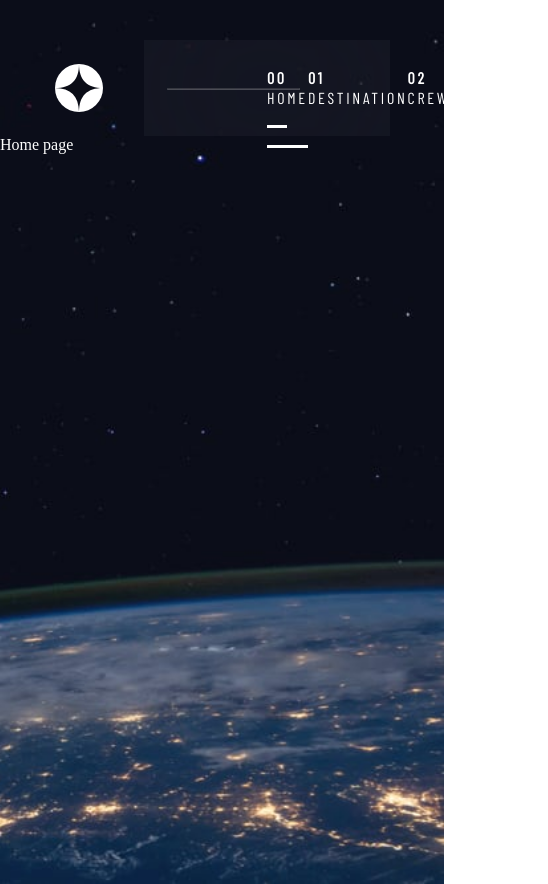
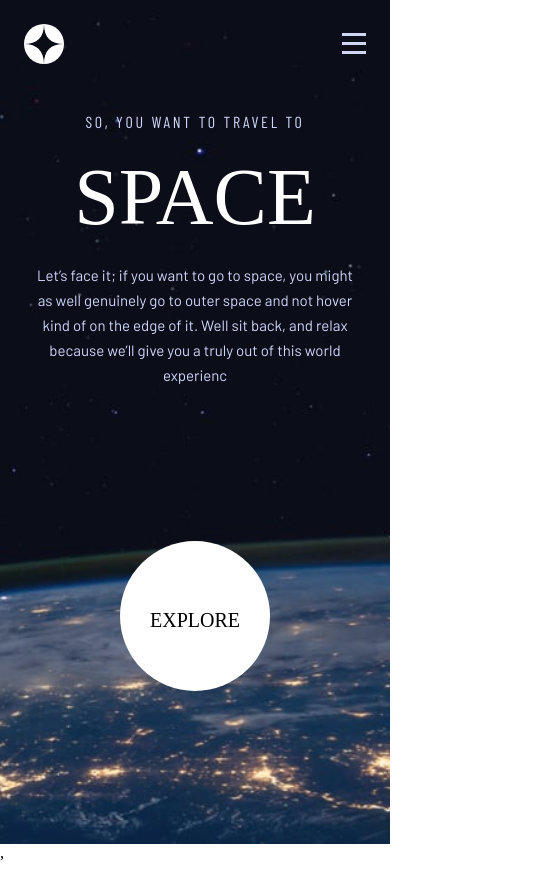
Before and after one commit to Gie-sta/projects-learning, a React app in the folder space-tourism-website/: page / in a window 390 px wide. Shown: the whole page, 548 px wide, since content can reach past the window. After the commit the page ends 862 px from the top, so only its background shows below. Built offline with nearby package versions, Linux system fonts and the light colour scheme; a web font is replaced by a local one.

Commit message:
nav and home

```diff
--- a/space-tourism-website/package.json
+++ b/space-tourism-website/package.json
@@ -8,9 +8,13 @@
     "@testing-library/user-event": "^12.8.3",
     "react": "^17.0.2",
     "react-dom": "^17.0.2",
+    "react-icons": "^4.3.1",
+    "react-redux": "^7.2.6",
     "react-router": "^6.0.1",
     "react-router-dom": "^6.0.1",
     "react-scripts": "4.0.3",
+    "redux": "^4.1.2",
+    "redux-thunk": "^2.4.0",
     "sass": "^1.43.4",
     "web-vitals": "^1.1.2"
   },
--- a/space-tourism-website/src/components/App.js
+++ b/space-tourism-website/src/components/App.js
@@ -1,25 +1,77 @@
 import React from 'react'
 import { BrowserRouter, Route, Routes } from 'react-router-dom';
 import Navbar from './Navbar';
+import MobileMenu from './MobileMenu';
 import HomePage from './pages/HomePage';
 import CrewPage from './pages/CrewPage';
 import DestinationPage from './pages/DestinationPage';
 import TechnologyPage from './pages/TechnologyPage';
 // import history from '../history';
+import { useDispatch, useSelector } from "react-redux";
 
 import './App.scss';
 
 const App = () => {
+
+
+
+  // .body-backround {
+  //   background: url(../assets/home/background-home-desktop.jpg) no-repeat center center/ cover;
+  //   height: 100vh;
+  //   color:#ffffff;
+  // }
+
+  // //mobile
+  // @media only screen and (max-width:480px) {
+  //   .body-backround {
+  //     background: url(../assets/home/background-home-mobile.jpg) no-repeat center center/ cover;
+  //     // height: 100vh;
+  //   }
+  // }
+
+  // //tablet
+  // @media only screen and (min-width:481.1px) and (max-width: 1024px) {
+  //   .body-backround {
+  //     background: url(../assets/home/background-home-tablet.jpg) no-repeat center center/ cover;
+  //     // height: 100vh;
+  //   }
+  // }
+
+
+
+  const bacgroundImg = useSelector((state) => state.backgroundReducer.background);
+  console.log(bacgroundImg);
+  // const defineBackgroundStyle = (backgroundImg) => {
+  //   console.log(bacgroundImg);
+  //   if (backgroundImg === "destination") {
+  //     console.log(`bacground is ${ bacgroundImg }`)
+  //     // return `background: url(../assets/destination/background-destination-desktop.jpg) no-repeat center center/ cover`
+  //   } else {
+  //     if (backgroundImg === undefined) {
+  //       // return `url(../assets/destination/background-home-desktop.jpg) no-repeat center center/ cover`
+  //       console.log(`bacground is  ${ bacgroundImg }`)
+
+  //     }
+  //   }
+  // }
+
+
   return (
+    // style={{ background: url(../ assets / destination / background - home - desktop.jpg) }}
+
+
     <BrowserRouter>
+      <div className='body-backround'>
         {/* <Router history={history}> */}
         <Navbar />
+        <MobileMenu />
         <Routes>
           <Route path='/' element={<HomePage />} />
           <Route path='/destination' element={<DestinationPage />} />
           <Route path='/crew' element={<CrewPage />} />
           <Route path='/technology' element={<TechnologyPage />} />
         </Routes>
+      </div >
     </BrowserRouter>
   )
 }
--- a/space-tourism-website/src/components/App.scss
+++ b/space-tourism-website/src/components/App.scss
@@ -14,21 +14,24 @@ a {
   color: #ffffff;
 }
 
-body {
-  background: url(../assets/home/background-home-desktop.jpg) no-repeat center center/ cover;
-  height: 100vh;
-  color:#ffffff;
-}
+// .body-backround {
+//   background: url(../assets/home/background-home-desktop.jpg) no-repeat center center/ cover;
+//   height: 100vh;
+//   color:#ffffff;
+// }
 
-@media only screen and (max-width:480px) {
-  body {
-    background: url(../assets/home/background-home-mobile.jpg) no-repeat center center/ cover;
-    // height: 100vh;
-  }
-}
-@media only screen and (min-width:481.1px) and (max-width: 768px) {
-  body {
-    background: url(../assets/home/background-home-tablet.jpg) no-repeat center center/ cover;
-    // height: 100vh;
-  }
-}
+// //mobile
+// @media only screen and (max-width:480px) {
+//   .body-backround {
+//     // background: url(../assets/home/background-home-mobile.jpg) no-repeat center center/ cover;
+//     // height: 100vh;
+//   }
+// }
+
+// //tablet
+// @media only screen and (min-width:481.1px) and (max-width: 1024px) {
+//   .body-backround {
+//     // background: url(../assets/home/background-home-tablet.jpg) no-repeat center center/ cover;
+//     // height: 100vh;
+//   }
+// }
--- /dev/null
+++ b/space-tourism-website/src/components/MobileMenu.js
@@ -0,0 +1,42 @@
+import React from 'react';
+import { Link } from "react-router-dom";
+import { useSelector, useDispatch } from "react-redux";
+
+import { hideMobileMenu } from "../store/actions/index";
+import close from '../assets/shared/icon-close.svg';
+import './MobileMenu.scss'
+
+const MobileMenu = () => {
+  const mobileMenu = useSelector((state) => state.mobileMenu)
+  console.log(mobileMenu);
+  const dispatch = useDispatch();
+  const handleClick = () => {
+    dispatch(hideMobileMenu())
+  }
+  return (
+    <div className='mobile'>
+      <div className='mobile-container' id={mobileMenu ? 'show-mobile-menu' : 'hide-mobile-menu'}>
+        <div className="cancel-mobile-menu">
+          <img src={close} alt="" onClick={() => handleClick()} className='cancel-sign' />
+        </div>
+        <ul className="mobile-menu-items">
+          <li className='mobile-menu-item'>
+            <Link className='mobile-menu-link' to='/' onClick={() => handleClick()}><span>00 </span>Home</Link>
+          </li>
+          <li className='mobile-menu-item'>
+            <Link className='mobile-menu-link' to='/destination' onClick={() => handleClick()}><span>01 </span>destination</Link>
+          </li>
+          <li className='mobile-menu-item'>
+            <Link className='mobile-menu-link' to='/crew' onClick={() => handleClick()}><span>02 </span>crew</Link>
+          </li>
+          <li className='mobile-menu-item'>
+            <Link className='mobile-menu-link' to='/technology' onClick={() => handleClick()}><span>03 </span>Technology</Link>
+          </li>
+        </ul>
+
+      </div>
+    </div>
+  )
+}
+
+export default MobileMenu
--- /dev/null
+++ b/space-tourism-website/src/components/MobileMenu.scss
@@ -0,0 +1,63 @@
+@import "../helpers/variables";
+
+#show-mobile-menu{
+  transform: translateX(0);
+  transition: .5s;
+}
+
+#hide-mobile-menu{
+  transform: translateX(150vw);
+  transition: .5s;
+}
+
+.mobile{
+  display: flex;
+justify-content: flex-end;
+  .mobile-container{
+    background: rgba(255, 255, 255, 0.04);
+  backdrop-filter: blur(81.5485px);
+    color: white;
+    position: fixed;
+    top: 0px;
+    // left:121px;
+
+    z-index: 2;
+    width: 70%;
+    height: 100vh;
+
+    .cancel-mobile-menu{
+      margin-top: 34px;
+      margin-right: 27px;
+      text-align: right;
+      .cancel-sign {
+        width: 19px;
+          height: 19px;
+          cursor: pointer;
+      }
+    }
+
+    .mobile-menu-items{
+      margin-left: 32px;
+      .mobile-menu-item{
+       margin-top: 32px;
+       &:hover {
+        border-right:solid 3px #ffffff;
+      }
+       .mobile-menu-link{
+        font-family: $font-middle;
+        text-transform: uppercase;
+        font-size: 1em;
+        letter-spacing: 0.17em;
+        padding-bottom: 38px;
+        .active {
+          border-bottom:solid 3px #ffffff;
+        }
+        span {
+          font-weight: bold;
+        }
+
+       }
+      }
+    }
+  }
+}
--- a/space-tourism-website/src/components/Navbar.js
+++ b/space-tourism-website/src/components/Navbar.js
@@ -1,34 +1,66 @@
 import React from 'react';
 import { NavLink, Link } from "react-router-dom";
-import logo from '../assets/shared/logo.svg'
+
+import { useDispatch, useSelector } from "react-redux";
+
+import { showMobileMenu, defineBodyBackground } from '../store/actions';
+import logo from '../assets/shared/logo.svg';
+import hamburger from '../assets/shared/icon-hamburger.svg';
+
 
 
 import './Navbar.scss'
 
 const Navbar = () => {
+
+
+  const bacgroundImg = useSelector((state) => state.backgroundReducer.background)
+  console.log(bacgroundImg);
+
+  const dispatch = useDispatch();
+
+  const handleClick = () => {
+    dispatch(showMobileMenu());
+  };
+
+  const defineBackground = (background) => {
+    console.log(background);
+    dispatch(defineBodyBackground(background));
+    console.log(background);
+  }
+  const image = (bacgroundImg) => {
+    if (bacgroundImg) {
+      console.log(bacgroundImg)
+    } else {
+      bacgroundImg = 'home';
+      console.log(bacgroundImg);
+    }
+  }
+  image(bacgroundImg);
   return (
-    <div>
+    //   <div className='navbar'>
 
-      <div className='navbar-container'>
-        <Link to="/" exact={true} > <img src={logo} alt="logo" className='logo-image' /></Link>
+    <nav className='navbar-container'>
+      <Link to="/"  > <img src={logo} alt="logo" className='logo-image' onClick={() => defineBackground('home')} /></Link>
       <hr />
       <ul className='nav-menu'>
         <li className='nav-menu-item'>
-            <NavLink className='nav-menu-item-link' activeClassName="active" to='/' exact={true}><span>00</span>  Home</NavLink>
+          <NavLink className='nav-menu-item-link' activestyle="active" to='/' onClick={() => defineBackground('home')}><span>00</span>  Home</NavLink>
         </li>
         <li className='nav-menu-item'>
-            <NavLink className='nav-menu-item-link' activeClassName="active" to='/destination'><span>01</span>  destination</NavLink>
+          <NavLink className='nav-menu-item-link' activestyle="active" to='/destination' onClick={() => defineBackground('destination')}  ><span>01</span>  destination</NavLink>
         </li>
         <li className='nav-menu-item'>
-            <NavLink className='nav-menu-item-link' activeClassName="active" to='/crew'><span>02</span>  crew</NavLink>
+          <NavLink className='nav-menu-item-link' activestyle="active" to='/crew' onClick={() => defineBackground('crew')}><span>02</span>  crew</NavLink>
         </li>
         <li className='nav-menu-item'>
-            <NavLink className='nav-menu-item-link' activeClassName="active" to='/technology'><span>03</span>  technology</NavLink>
+          <NavLink className='nav-menu-item-link' activestyle="active" to='/technology' onClick={() => defineBackground('technology')}><span>03</span>  technology</NavLink>
         </li>
 
       </ul>
-      </div>
-    </div>
+      <img className='hamburger' src={hamburger} alt="" onClick={() => handleClick()} />
+    </nav>
+    // </div>
   )
 }
 
--- a/space-tourism-website/src/components/Navbar.scss
+++ b/space-tourism-website/src/components/Navbar.scss
@@ -1,11 +1,18 @@
 @import "../helpers/variables";
 
+// .navbar {
+//   padding-top: 40px;
+// }
 .navbar-container {
+  position: absolute;
+  top: 40px;
+  width: 100vw;
   display: flex;
   justify-content: space-between;
-  margin-top: 40px;
-  margin-left: 55px;
+  // margin-top: 40px;
   height: 96px;
+  overflow: hidden;
+  padding-left: 55px;
 
 .logo-image{
   margin-top:24px;
@@ -20,7 +27,7 @@
     width: 34%;
     height: 1px;
     left:167px;
-    top: 88px;
+    top: 48px;
     background: #ffffff;
     mix-blend-mode: normal;
 opacity: 0.25;
@@ -62,13 +69,30 @@ flex-grow: 0;
       }
     }
   }
+  .hamburger {
+    display: none;
+  }
 }
 
-//tablet
-@media only screen and (min-width:481.1px) and (max-width: 768px) {
+//dekstop small
+@media only screen and  (max-width: 1200px) {
+ .navbar-container {
+   hr {
+     width: 30%;
+   }
+   .nav-menu {
+  padding: 0 50px;
+  }
+
+ }
+}
+
+//tablet big
+@media only screen and  (max-width: 1024px) {
+
   .navbar-container {
-    margin-top:0;
-    margin-left: 39px;
+    top:0;
+   padding-left: 39px;
 
     hr{
      width: 0%;
@@ -84,5 +108,58 @@ span{
 }
     }
   }
+}
+
+
+//tablet small
+@media only screen and (max-width: 768px) {
+
+  .navbar-container {
+    margin-top:0;
+   padding-left: 39px;
+
+    hr{
+     width: 0%;
+      display: none;
+    }
+
+    .nav-menu{
+width: 80%;
+padding: 0 24px;
+
+span{
+  display: none;
+}
+    }
+  }
 
 }
+
+//mobile
+@media only screen and (max-width:481px) {
+
+    .navbar-container {
+     padding-left: 24px;
+
+      .logo-image{
+
+        width: 40px;
+        height: 40px;
+      }
+      hr{
+        width: 0%;
+         display: none;
+       }
+       .nav-menu {
+         display: none;
+       }
+       .hamburger{
+         display: block;
+         width: 24px;
+         height: 21px;
+         margin-top: 33px;
+         margin-right: 24px;
+       }
+    }
+
+  }
--- /dev/null
+++ b/space-tourism-website/src/components/pages/DestinationPage.scss
@@ -0,0 +1,6 @@
+.destination-page-bacground {
+  background: url(../../assets/destination/background-destination-desktop.jpg) no-repeat center center/ cover;
+  height: 100vh;
+  width: 100vw;
+  color:#ffffff;
+}
--- a/space-tourism-website/src/components/pages/HomePage.js
+++ b/space-tourism-website/src/components/pages/HomePage.js
@@ -1,10 +1,20 @@
-import React from 'react'
+import React from 'react';
+
+import './HomePage.scss'
 
 const HomePage = () => {
   return (
-    <div>
-      Home page
-    </div>
+
+    <section className='home-page-bacground'>
+
+      <div className='home-header'>
+        <h3>so, you want to travel to</h3>
+        <h1>space</h1>
+        <p>Let’s face it; if you want to go to space, you might as well genuinely go to outer space and not hover kind of on the edge of it. Well sit back, and relax because we’ll give you a truly out of this world experienc</p>
+      </div>
+      <div className="explore">explore</div>
+    </section>
+
   )
 }
 
--- /dev/null
+++ b/space-tourism-website/src/components/pages/HomePage.scss
@@ -0,0 +1,174 @@
+@import "../../helpers/variables";
+
+.home-page-bacground {
+background: url(../../assets/home/background-home-desktop.jpg) no-repeat center center/ cover;
+width: 100vw;
+height: 100vh;
+display: grid;
+grid-template-columns: 1fr 1fr;
+padding-top: 387px;
+
+  .home-header {
+    width: 450px;
+    margin-left: 165px;
+    h3{
+      text-transform: uppercase;
+      font-family: $font-middle;
+      font-size: 28px;
+      font-style: normal;
+  font-weight: 400;
+  color: $color-letter-blue;
+      letter-spacing: 4.725px;
+      line-height: 34px;
+    }
+    h1{
+      text-transform: uppercase;
+      font-family: $font-big;
+      color: #ffffff;
+      font-style: normal;
+  font-weight: normal;
+      font-size: 150px;
+      line-height: 172px;
+      margin:24px 0;
+    }
+    p{
+  font-family: $font-small;
+  font-style: normal;
+  font-weight: 400;
+  color: $color-letter-blue;
+  font-size: 18px;
+  line-height: 32px;
+    }
+  }
+  .explore {
+    color:black;
+    background-color: #ffffff;
+    width: 274px;
+    height: 274px;
+    text-align: center;
+    text-transform: uppercase;
+  font-family: $font-big;
+  font-size: 32px;
+  line-height: 36.67pxpx;
+  padding-top: 119px;
+  // margin-left: 366px;
+    border-radius: 50%;
+    margin: 0 auto;
+  }
+}
+
+
+
+//dekstop small
+@media only screen and  (max-width: 1200px) {
+
+ }
+
+ //tablet big
+ @media only screen and  (max-width: 1024px) {
+  .home-page-bacground {
+    background: url(../../assets/home/background-home-tablet.jpg) no-repeat center center/ cover;
+    display: grid;
+    grid-template-columns: 1fr;
+    padding-top:202px;
+  .home-header {
+    max-width: 450px;
+    margin: 0 auto;
+    h3{
+      font-size: 20px;
+      letter-spacing: 3.375px;
+      line-height: 24px;
+      text-align: center;
+    }
+    h1{
+      line-height: 150px;
+      margin:24px 0;
+    }
+    p{
+  font-size: 16px;
+  line-height: 28px;
+  text-align: center;
+    }
+  }
+  .explore{
+    width: 242px;
+    height: 242px;
+  font-size: 32px;
+  line-height: 36.67px;
+  padding-top: 103px;
+}
+  }
+ }
+
+
+//  //tablet small
+//  @media only screen and (max-width: 768px) {
+//   .home-header {
+//     width: 450px;
+//     margin: 106px auto;
+//     h3{
+//       font-size: 20px;
+//       letter-spacing: 3.375px;
+//       line-height: 24px;
+//       text-align: center;
+//     }
+//     h1{
+//       line-height: 150px;
+//       margin:24px 0;
+//     }
+//     p{
+//   font-size: 16px;
+//   line-height: 28px;
+//   text-align: center;
+//     }
+//     .explore{
+//       display: block;
+//       color:black;
+//       background-color: #ffffff;
+//       width: 242px;
+//       height: 242px;
+//       text-align: center;
+//       text-transform: uppercase;
+//     font-family: $font-big;
+//     font-size: 32px;
+//     padding-top: 103px;
+//       border-radius: 50%;
+//       margin: 156px auto;
+//     }
+
+//  }
+// }
+
+ //mobile
+ @media only screen and (max-width:481px) {
+  .home-page-bacground {
+    background: url(../../assets/home/background-home-mobile.jpg) no-repeat center center/ cover;
+    padding-top:112px;
+  .home-header {
+    width: 327px;
+
+    h3{
+      font-size: 16px;
+      letter-spacing: 2.7px;
+      line-height: 19px;
+    }
+    h1{
+      line-height: 100px;
+      margin:16px 0;
+      font-size: 80px;
+      text-align: center;
+    }
+    p{
+  font-size: 15px;
+  line-height: 25px;
+    }
+  }
+  .explore{
+    width: 150px;
+    height: 150px;
+  font-size: 20px;
+  line-height:23px;
+  padding-top: 68px;
+}
+  }
+   }
--- a/space-tourism-website/src/helpers/_variables.scss
+++ b/space-tourism-website/src/helpers/_variables.scss
@@ -1,3 +1,4 @@
 $font-big:  'Bellefair', serif;
 $font-middle: 'Barlow Condensed', sans-serif;
 $font-small: 'Barlow', sans-serif;
+$color-letter-blue:  #D0D6F9;
--- a/space-tourism-website/src/index.js
+++ b/space-tourism-website/src/index.js
@@ -1,5 +1,12 @@
 import React from 'react';
 import ReactDOM from 'react-dom';
+import { Provider } from "react-redux";
+import { store } from './store/store'
+
 import App from './components/App';
 
-ReactDOM.render(<App />, document.querySelector('#root'));
+ReactDOM.render(
+  <Provider store={store}>
+    <App />,
+  </Provider>,
+  document.querySelector('#root'));
--- /dev/null
+++ b/space-tourism-website/src/store/actions/index.js
@@ -0,0 +1,18 @@
+export const showMobileMenu = () => {
+  return ({
+    type: "SHOW_MOBILE_MENU",
+  })
+}
+export const hideMobileMenu = () => {
+  return ({
+    type: "HIDE_MOBILIE_MENU",
+  })
+}
+
+//bacground color
+export const defineBodyBackground = (background) => {
+  return {
+    type: "DEFINE_BODY_BACKGROUND",
+    payload: background
+  }
+}
--- /dev/null
+++ b/space-tourism-website/src/store/reducers/backgroundReducer.js
@@ -0,0 +1,11 @@
+const initialState = 'home'
+
+export const backgroundReducer = (state = initialState, action) => {
+  switch (action.type) {
+    case "DEFINE_BODY_BACKGROUND":
+      return { ...state, background: action.payload };
+
+    default:
+      return state
+  }
+}
--- /dev/null
+++ b/space-tourism-website/src/store/store.js
@@ -0,0 +1,11 @@
+import { createStore, applyMiddleware, compose } from "redux";
+import { rootReducer } from "./reducers/index";
+import reduxThunk from 'redux-thunk';
+
+
+const composeEnhancers = window.__REDUX_DEVTOOLS_EXTENSION_COMPOSE__ || compose;
+
+export const store = createStore(
+  rootReducer,
+  composeEnhancers(applyMiddleware(reduxThunk))
+)
```
Also changed, not shown: space-tourism-website/src/components/pages/DestinationPage.js (+5 -3 lines), space-tourism-website/src/store/reducers/index.js (added, +10 -0 lines), space-tourism-website/src/store/reducers/mobileMenu.js (added, +10 -0 lines), 1 other file. Lines whose indentation alone changed are shown as unchanged.
